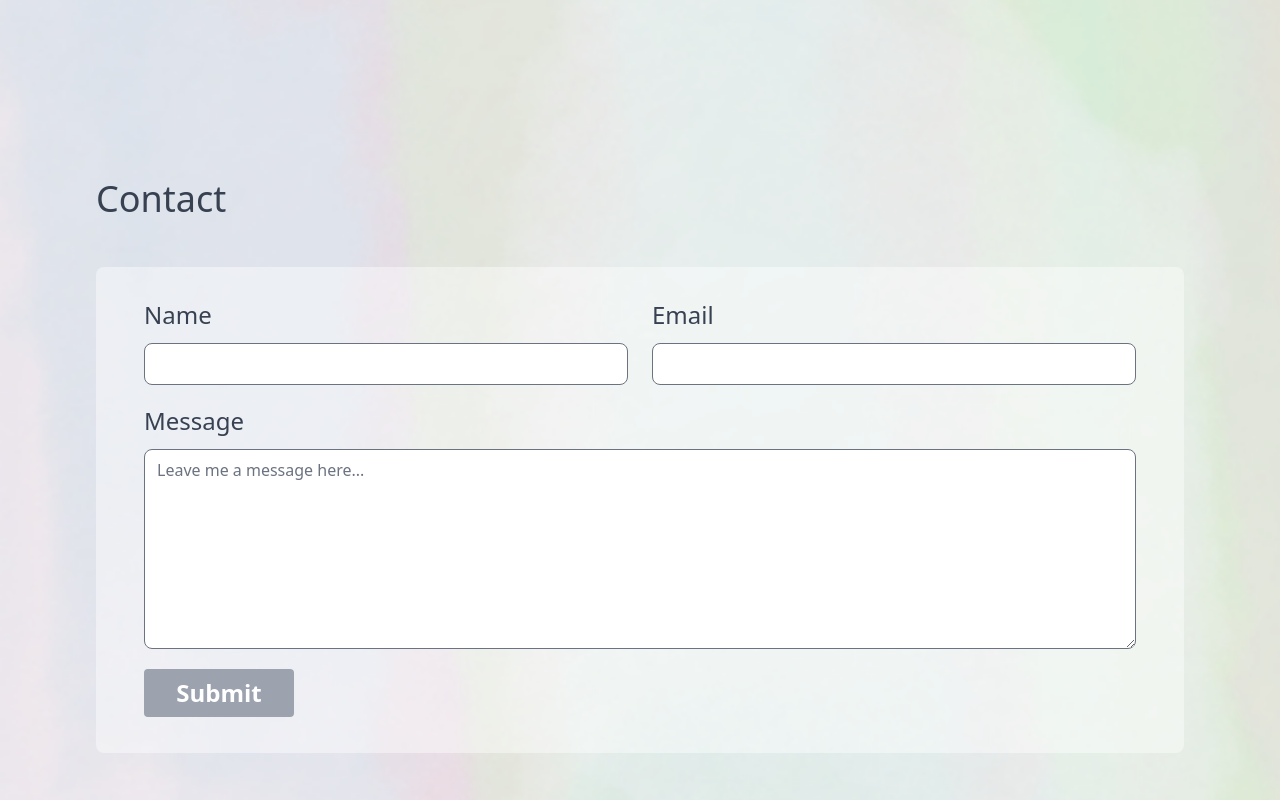
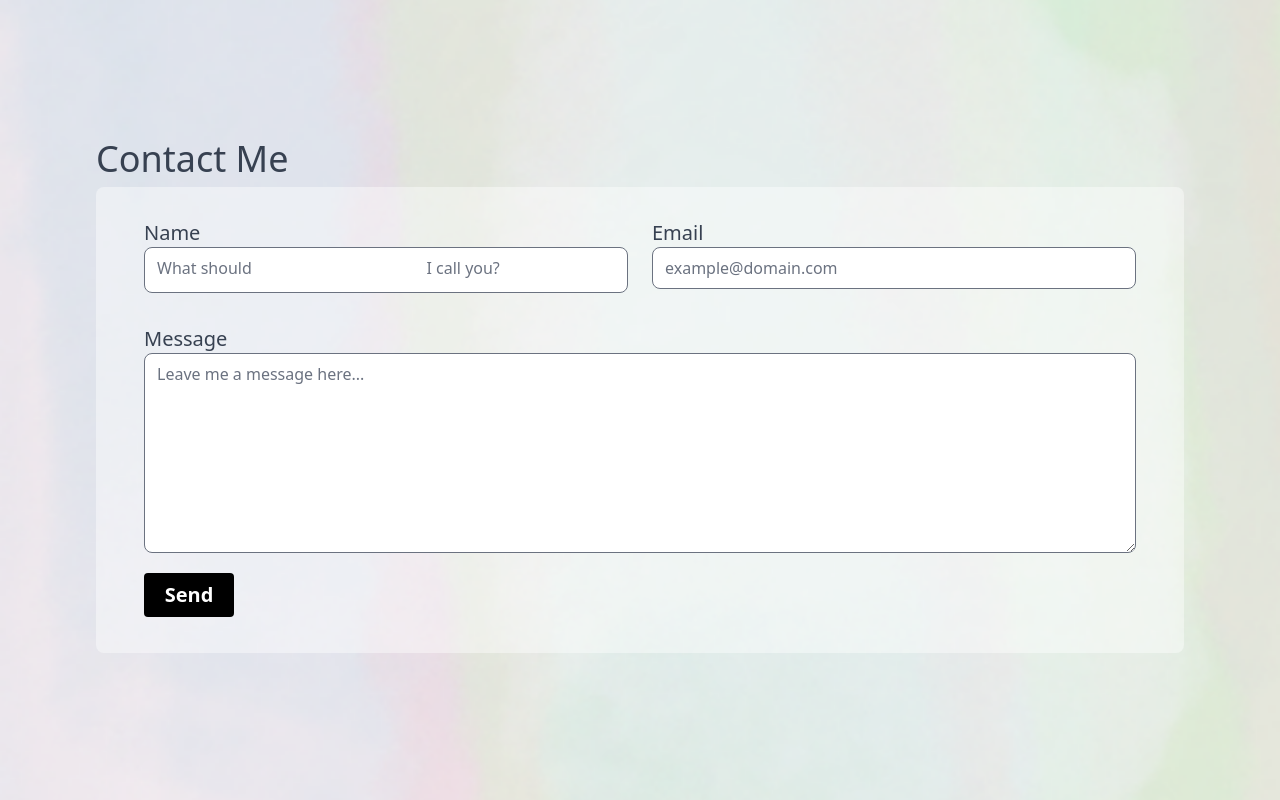
Before and after one commit to chiangamy210/portfolio, a Next.js app: page / in a window 1280 px wide. Shown: the part 2960-3760 px from the top of the page. Built offline with nearby package versions, Linux system fonts and the light colour scheme.

Commit message:
updated ui change

```diff
--- a/app/components/Contact.tsx
+++ b/app/components/Contact.tsx
@@ -3,7 +3,7 @@ import ContactForm from "../ui/Contact-form";
 export default function Contact() {
   return (
     <main className="p-12">
-      <h1 className="flex py-12 justify-start font-inter">Contact</h1>
+      <h1 className="flex py-2 justify-start font-inter">Contact Me</h1>
       <ContactForm />
     </main>
   );
--- a/app/components/MeInfo.tsx
+++ b/app/components/MeInfo.tsx
@@ -17,7 +17,7 @@ export default function MeInfo() {
       href: "https://github.com/chiangamy210",
     },
     {
-      title: "email",
+      title: "email to me : chiangyenhui@gmail.com",
       icon: MdOutlineMailOutline,
       href: "https://mail.google.com/mail/?view=cm&fs=1&to=chiangyenhui@gmail.com",
     },
--- a/app/ui/Contact-form.tsx
+++ b/app/ui/Contact-form.tsx
@@ -1,42 +1,37 @@
-import {
-  AtSymbolIcon,
-  KeyIcon,
-  ExclamationCircleIcon,
-} from "@heroicons/react/24/outline";
-import { ArrowRightIcon } from "@heroicons/react/20/solid";
+"use client";
 
 export default function ContactForm() {
+  function handleSend() {
+    console.log("123");
+  }
+
   return (
-    <form>
-      <div className="flex flex-col rounded-lg bg-white/40 px-12 pb-4 pt-8 text-2xl">
-        <div className="grid gap-6 md:grid-cols-2 mb-5">
+    <form onSubmit={handleSend}>
+      <div className="flex flex-col rounded-lg bg-white/40 px-12 pb-4 pt-8 text-xl">
+        <div className="grid gap-6 md:grid-cols-2 mb-5 pb-3">
           <div className="flex flex-col ">
-            <label htmlFor="name" className=" pb-3">
-              Name
-            </label>
+            <label htmlFor="name">Name</label>
             <input
               id="name"
               type="text"
-              className=" rounded-lg w-full "
+              className=" rounded-lg w-full pb-3 "
+              placeholder="What should                                          I call you?"
               required
             ></input>
           </div>
           <div className="flex flex-col ">
-            <label htmlFor="email" className=" pb-3">
-              Email
-            </label>
+            <label htmlFor="email">Email</label>
             <input
               id="email"
               type="email"
+              placeholder="example@domain.com"
               className=" rounded-lg w-full"
               required
             ></input>
           </div>
         </div>
         <div className="flex flex-col mb-5">
-          <label htmlFor="message" className=" pb-3 ">
-            Message
-          </label>
+          <label htmlFor="message">Message</label>
           <textarea
             id="message"
             rows={4}
@@ -47,9 +42,9 @@ export default function ContactForm() {
         </div>
         <button
           type="submit"
-          className="mb-5 w-[150px] bg-gray-400 hover:bg-gray-700 text-white font-bold py-2 px-4 rounded"
+          className="mb-5 w-[90px] bg-black hover:bg-gray-600 text-white font-bold py-2 px-4 rounded"
         >
-          Submit
+          Send
         </button>
       </div>
     </form>
```
